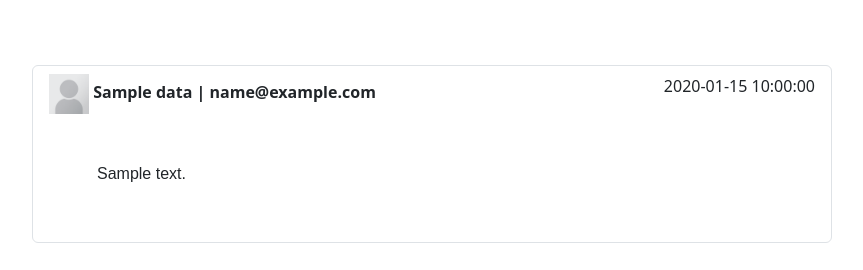
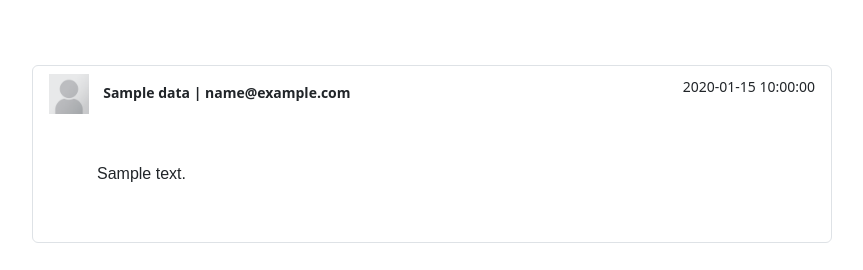
Before and after one commit to MLH-Fellowship/project-22-fal-13-hackathon-team-1, a Flask app: page /timeline in a window 1280 px wide. Shown: the part 503-773 px from the top of the page, without its empty margins (208-1071 px from the left). Run offline with Flask 2, Linux system fonts and the light colour scheme; a database or web service that is not in the repository returns one stand-in record (values such as "Sample title"); data that the repository does not hold is empty; parts of the project's set-up code (start-up, migrations or seed data) failed here and were passed over.

Commit message:
Added style changes and refresh to load new data

```diff
--- a/app/static/styles/main.css
+++ b/app/static/styles/main.css
@@ -112,7 +112,7 @@ body {
 
 
 
-/* Small devices (landscape phones, 576px and up) */
+/* Small devices (phones, 310px and up) */
 @media (min-width: 310px) {
     .text-dir-change{
         text-align: center;
@@ -123,12 +123,18 @@ body {
     .text-small{
         font-size: 20px;
     }
+    .show{
+        display: none;
+    }
 }
 
 /* Medium devices (tablets, 768px and up) */
 @media (min-width: 768px) {
     .text-dir-change{
         text-align: left;
+    }
+    .show{
+        display: block;
     }
 }
 
--- a/app/templates/timelinePage/timelineInputs.html
+++ b/app/templates/timelinePage/timelineInputs.html
@@ -76,6 +76,7 @@
         name.value = ""
         email.value = ""
         content.value = ""
+        location.reload();
     }
 </script>
 {% endblock %}
--- a/app/templates/timelinePage/timelinePosts.html
+++ b/app/templates/timelinePage/timelinePosts.html
@@ -7,10 +7,10 @@
                 <div class="d-flex row-3" style="justify-content: space-between;">
                     <div>
                         <img src="../../static/img/portraitPlaceholder.png" style="max-width: 40px; max-height: 40px;" />
-                        <span style="font-weight:bold;">{{data.name}} | {{data.email}}</span>
+                        <span style="font-weight:bold; padding-left: 10px; font-size: 14px;">{{data.name}} | {{data.email}}</span>
                     </div>
-                    <div>
-                        <span>{{data.created_at}}</span>
+                    <div class="show">
+                        <span style="font-size: 14px;">{{data.created_at}}</span>
                     </div>
                 </div>
                 <div class="row-9 m-5">
```
